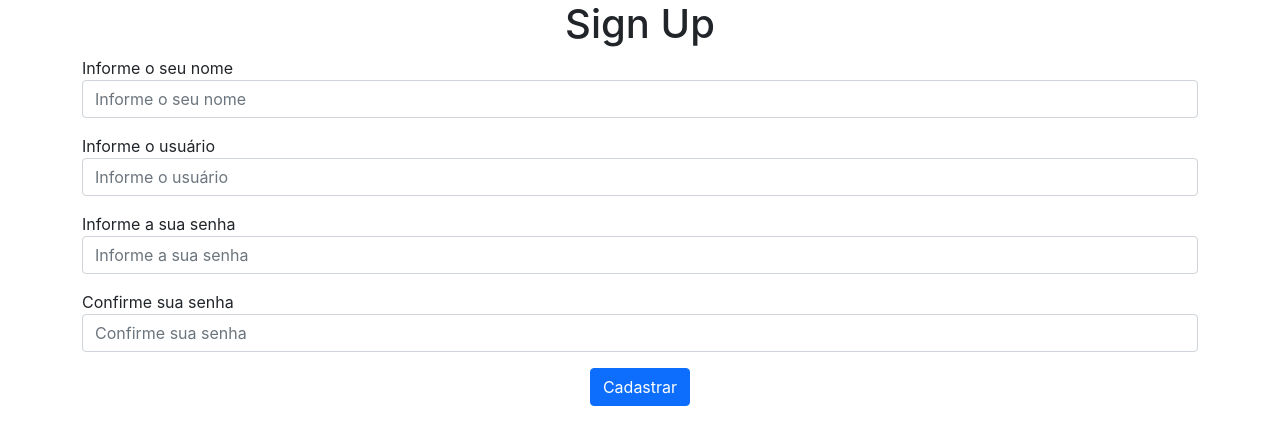
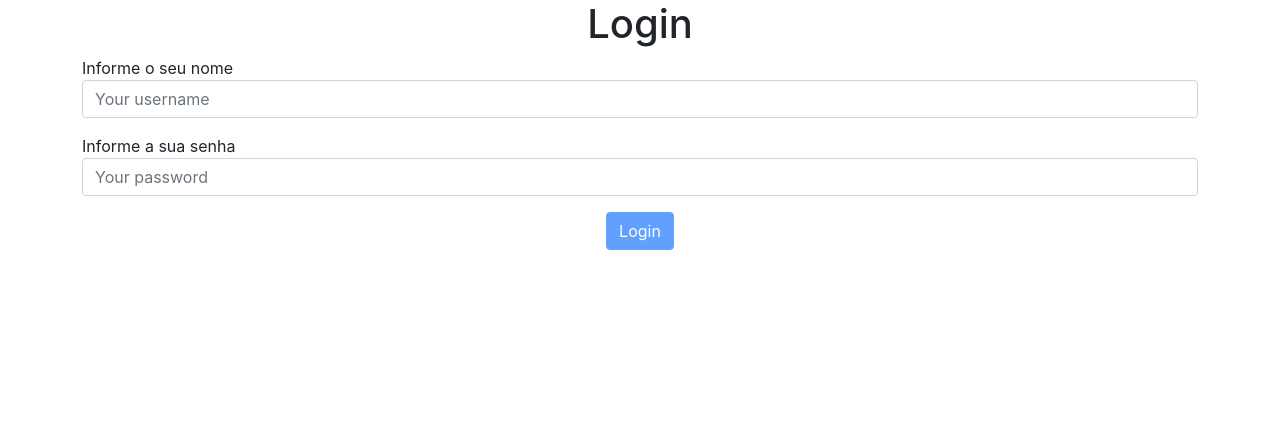
Before and after one commit to italobampi/pw26s-2022-1, a React (Create React App) app in the folder aula1/client/: page / in a window 1280 px wide. Shown: the top 444 px of the page. Built offline with nearby package versions, Linux system fonts and the light colour scheme.

Commit message:
aula 1 - client login - aula - 2022-04-20

```diff
--- a/aula1/client/src/api/apiCalls.js
+++ b/aula1/client/src/api/apiCalls.js
@@ -2,4 +2,8 @@ import axios from 'axios'
 
 export const postSignup = (user) => {
     return axios.post('/users', user);
-}
+};
+
+export const login = (user) => {
+    return axios.post('/login', user);
+};
--- /dev/null
+++ b/aula1/client/src/components/ButtonWithProgress.js
@@ -0,0 +1,20 @@
+import React from 'react';
+
+const ButtonWithProgress = (props) => {
+    return (
+        <button
+            className={props.className || 'btn btn-primary'}
+            onClick={props.onClick}
+            disabled={props.disabled}
+        >
+            {props.pendingApiCall && (
+                <div className="spinner-border text-light-spinner spinner-border-sm mr-sm-1"
+                    role="status">
+                    <span className="visually-hidden">Aguarde...</span>
+                </div>
+            )}
+            {props.text}
+        </button>
+    );
+};
+export default ButtonWithProgress;
--- a/aula1/client/src/index.js
+++ b/aula1/client/src/index.js
@@ -6,13 +6,15 @@ import reportWebVitals from './reportWebVitals';
 import UserSignupPage from './pages/UserSignupPage';
 import * as apiCalls from './api/apiCalls';
 
+import LoginPage from './pages/LoginPage';
+
 const actions = {
-  postSignup: apiCalls.postSignup,
+  postLogin: apiCalls.login,
 }
 
 ReactDOM.render(
   <React.StrictMode>
-    <UserSignupPage actions={actions} />
+    <LoginPage actions={actions} />
   </React.StrictMode>,
   document.getElementById('root')
 );
--- a/aula1/client/src/pages/LoginPage.js
+++ b/aula1/client/src/pages/LoginPage.js
@@ -1,7 +1,93 @@
 import React from 'react';
+import ButtonWithProgress from '../components/ButtonWithProgress';
+import Input from '../components/input';
 
 export class LoginPage extends React.Component {
-  render() { }
+  state = {
+    username: '',
+    password: '',
+    apiError: undefined,
+    pendingApiCall: false
+  };
+
+  onChangeUsername = (event) => {
+    const value = event.target.value;
+    this.setState({
+      username: value,
+      apiError: undefined
+    })
+  };
+
+  onChangePassword = (event) => {
+    const value = event.target.value;
+    this.setState({
+      password: value,
+      apiError: undefined
+    })
+  };
+
+  onClickLogin = () => {
+    this.setState({ pendingApiCall: true });
+    const body = {
+      username: this.state.username,
+      password: this.state.password
+    };
+    this.props.actions.postLogin(body).then((response) => {
+      this.setState({ pendingApiCall: false });
+    }).catch((error) => {
+      this.setState({ pendingApiCall: false, apiError: "Login failed" });
+    });
+  }
+
+  render() {
+    let disableSubmit = false;
+    if (this.state.username === '') {
+      disableSubmit = true;
+    }
+    if (this.state.password === '') {
+      disableSubmit = true;
+    }
+
+    return (
+      <div className="container">
+        <h1 className="text-center">Login</h1>
+        <div className="col-12 mb-3">
+          <Input
+            label="Informe o seu nome"
+            className="form-control"
+            type="text"
+            placeholder="Your username"
+            value={this.state.username}
+            onChange={this.onChangeUsername}
+          />
+        </div>
+        <div className="col-12 mb-3">
+          <Input
+            label="Informe a sua senha"
+            className="form-control"
+            type="password"
+            placeholder="Your password"
+            value={this.state.password}
+            onChange={this.onChangePassword}
+          />
+        </div>
+
+        <div className="text-center">
+          <ButtonWithProgress
+            onClick={this.onClickLogin}
+            disabled={this.state.pendingApiCall || disableSubmit}
+            text="Login"
+            pendingApiCall={this.state.pendingApiCall}
+            />
+        </div>
+        {this.state.apiError && (
+          <div className="col-12 mb-3">
+            <div className="alert alert-danger">{this.state.apiError}</div>
+          </div>
+        )}
+      </div>
+    )
+  }
 }
 
 LoginPage.defaultProps = {
--- a/aula1/client/src/pages/UserSignupPage.js
+++ b/aula1/client/src/pages/UserSignupPage.js
@@ -1,4 +1,5 @@
 import React from "react";
+import ButtonWithProgress from '../components/ButtonWithProgress';
 import Input from '../components/input';
 
 export class UserSignupPage extends React.Component {
@@ -63,7 +64,6 @@ export class UserSignupPage extends React.Component {
                         hasError={this.state.errors.displayName && true}
                         error={this.state.errors.displayName}
                     />
-
                 </div>
                 <div className="col-12 mb-3">
                     <label>Informe o usuário</label>
@@ -87,17 +87,12 @@ export class UserSignupPage extends React.Component {
                         value={this.state.passwordRepeat} />
                 </div>
                 <div className="text-center">
-                    <button disabled={this.state.pendingApiCall}
-                        className="btn btn-primary" onClick={this.onClickSignup}
-                    >
-                        {this.state.pendingApiCall && (
-                            <div className="spinner-border text-light-spinner spinner-border-sm mr-sm-1"
-                                role="status">
-                                <span className="visually-hidden">Aguarde...</span>
-                            </div>
-                        )}
-                        Cadastrar
-                    </button>
+                    <ButtonWithProgress
+                        onClick={this.onClickSignup}
+                        disabled={this.state.pendingApiCall}
+                        text="Cadastrar"
+                        pendingApiCall={this.state.pendingApiCall}
+                    />
                 </div>
             </div>
         );
```
Also changed, not shown: 1 other file (tests, documents, lock files or other folders).
